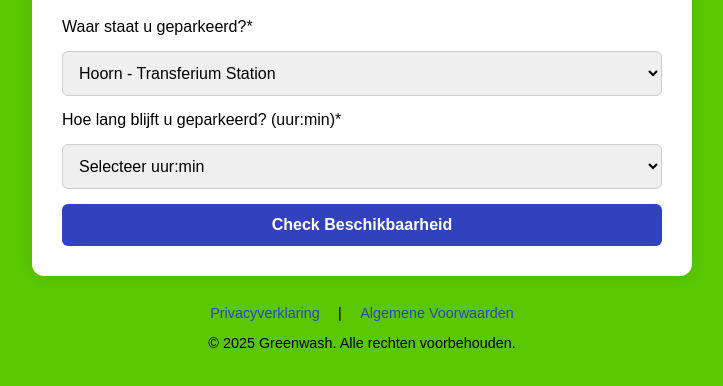
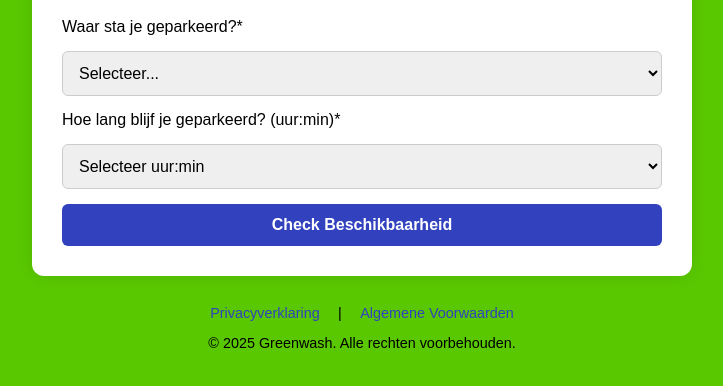
Before and after one commit to mdelandgraaf/greenwash, a plain HTML site: page public/index.html in a window 1280 px wide. Shown: the part 286-672 px from the top of the page, without its empty margins (278-1001 px from the left). Drawn offline with Linux system fonts and the light colour scheme.

Commit message:
Add location

```diff
--- a/public/index.html
+++ b/public/index.html
@@ -104,13 +104,13 @@
   <div class="container">
     <h1>Je auto nu laten wassen? Check de live beschikbaarheid</h1>
     <form id="availabilityForm">
-      <label for="location">Waar staat u geparkeerd?*</label>
+      <label for="location">Waar sta je geparkeerd?*</label>
       <select id="location" required>
-        <option value="">Selecteer...</option>
-        <option value="1" selected>Hoorn - Van der Valk</option>
-		<option value="2" selected>Hoorn - Transferium Station</option>
+        <option value="" selected>Selecteer...</option>
+        <option value="1" >Hoorn - Van der Valk</option>
+		<option value="2" >Hoorn - Transferium Station</option>
       </select>
-      <label for="parkingTime">Hoe lang blijft u geparkeerd? (uur:min)*</label>
+      <label for="parkingTime">Hoe lang blijf je geparkeerd? (uur:min)*</label>
       <select id="parkingTime" required>
         <option value="">Selecteer uur:min</option>
         <option value="0:15">0:15</option>
```
